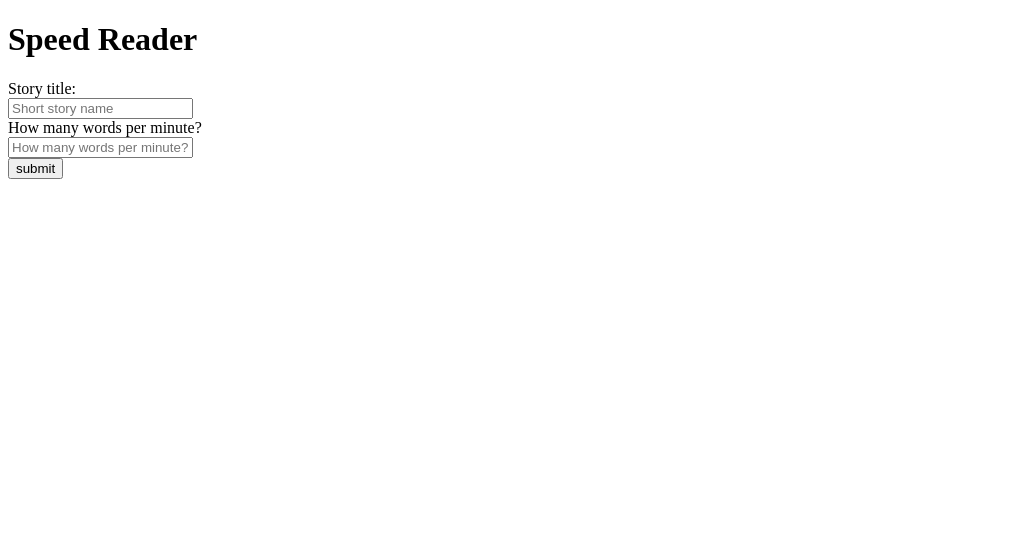
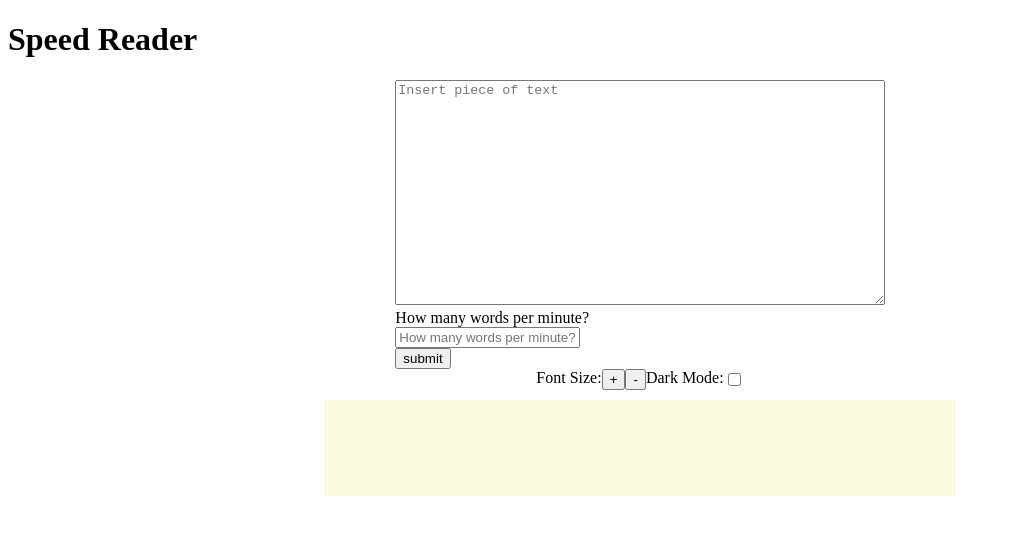
Before and after one commit to Mcilhaggis/speed-reader, a plain HTML site: page index.html in a window 1280 px wide. Shown: the whole page, without its empty margins (0-1011 px from the left). Drawn offline with Linux system fonts and the light colour scheme.

Commit message:
adding dark mode functionality

```diff
--- a/app.js
+++ b/app.js
@@ -1,33 +1,77 @@
+//Speed reader
 const speedBox = document.querySelector('.word-box');
+const pauseChars = [',','.','!',';','...'];
+//Word display box
+const wordDisplayBox = document.querySelector('.word-container');
+//Checkbox
+const darkMode = document.querySelector('#darkMode')
+const body = document.querySelector('body');
 
-
-let stringScript = "Lillie stood on the weathered deck of the house she had loved for twenty years and imagined herself falling; tumbling over earth-toned rooftops, through lush pines and down to the rocky coastline below. She imagined the currents pulling her away from land, winds and water pushing her across the globe along ancient, unseen pathways, into the abyss."
-
-//Clear timer if new rate is input
+//Get the desired WPM rate
 function getInputValue(){
-    let perSecondInterval = document.getElementById("wordsPM").value;
+    let perSecondInterval;
+    perSecondInterval = document.getElementById("wordsPM").value;
     let timeGap = Math.round(perSecondInterval / 60);
     timeGap = Math.round(1000 / timeGap);
     console.log("This many words per second: " + perSecondInterval);
     wordDisplay(timeGap);
 }
 
-//include grammatical characters
-//allow for puauses with grammar:
-// var PauseTypes = {
-//     'fullstop': 1.5,
-//     'comma': 1,
-//     'ellipsis': 3
-//   }
-
+//Display chosen text in speed reader box
 function wordDisplay(time) {
+    let stringScript = document.getElementById("insertedText").value;
+    console.log(stringScript);
     let script = stringScript.split(" ");
     console.log(script);
     script.forEach(function (el, index) {
         setTimeout(function () {
             speedBox.innerHTML = el;
-            console.log(index);
-            console.log(time)
+            //Create pause for grammar!!
         }, index * time);
     });
 }
+
+//buttons for changing font size and font type
+function increaseFontSize(){
+    let style = window.getComputedStyle(wordDisplayBox).getPropertyValue('font-size');
+    let fontSize = parseFloat(style);
+    console.log("The current font size is: " + fontSize);
+    wordDisplayBox.style.fontSize = (fontSize +1) + "px";
+}
+
+function reduceFontSize(){
+    let style = window.getComputedStyle(wordDisplayBox).getPropertyValue('font-size');
+    let fontSize = parseFloat(style);
+    console.log("The current font size is: " + fontSize);
+    wordDisplayBox.style.fontSize = (fontSize -1) + "px";
+}
+
+
+
+// buttons for changing font style
+function changeFontToSerif(){
+    let font = window.getComputedStyle(wordDisplayBox).getPropertyValue('font-style');
+    console.log(font)
+    // wordDisplayBox.style.fontStyle = 'serif'
+}
+
+function changeFontToSansSerif(){
+    let style = window.getComputedStyle(wordDisplayBox).getPropertyValue('font-style');
+    let fontSize = parseFloat(style);
+    console.log("The current font size is: " + fontSize);
+    wordDisplayBox.style.fontSize = (fontSize -1) + "px";
+}
+
+function darkModeSwitch() {
+    if(darkMode.checked == true){
+        console.log("Dark mode enabled");
+        body.style.backgroundColor = "#393e46";
+        wordDisplayBox.style.backgroundColor = "black";
+        wordDisplayBox.style.color = "white";
+
+    } else {
+        body.style.backgroundColor = "white";
+        wordDisplayBox.style.backgroundColor = "#fcfadf";
+        wordDisplayBox.style.color = "black";
+    }
+}
--- a/index.html
+++ b/index.html
@@ -7,19 +7,35 @@
     <link href="style.css" rel="stylesheet" type="text/css">
 </head>
 <body>
+
     <h1>Speed Reader</h1>
 
+    <div class="form-container">
         <form>
-        <label for="storyName">Story title:</label><br>
-        <input type="text" placeholder="Short story name"><br>
+            <textarea placeholder="Insert piece of text" id="insertedText"></textarea><br>
             <label for="">How many words per minute?</label><br>
             <input type="text" id="wordsPM" placeholder="How many words per minute?"><br>
             <button type="button" onclick="getInputValue();">submit</button>
         </form>
         <br>
         <br>
-    <div class="word-box"></div>
+    </div>
+    <div class="options-container">
+        <label>Font Size: </label>
+        <button onclick="increaseFontSize()" id="smallerFont">+</button>
+        <button onclick="reduceFontSize()" id="largerFont">-</button>
+        <label>Dark Mode: </label>
+        <input type="checkbox" id="darkMode" onclick="darkModeSwitch()"><br>
+        <!-- <label>Font Style: </label>
+        <button onclick="changeFontToSerif()" id="serifFont">Serif</button>
+        <button onclick="reduceFontSize()" id="sansSerifFont">Sans Serif</button> -->
 
+    </div>
+
+
+    <div class="word-container">
+        <div class="word-box small-text"></div>
+    </div>
     <script src="app.js" rel="javascript" type="text/javascript"></script>
 </body>
 </html>
--- a/style.css
+++ b/style.css
@@ -0,0 +1,39 @@
+body{
+    background-color: #ffffff;
+
+}
+
+.form-container{
+    width: 80%;
+    display: flex;
+    margin: 0 auto;
+    justify-content: center;
+    align-content: center;
+}
+
+textarea{
+    width: 36.25em;
+    height: 16.45em;
+
+}
+
+.word-container{
+    background-color:  #fcfadf;
+    color: #101011;
+    font-size: 2rem;
+    width: 50%;
+    height: 6rem;
+    line-height: 6rem;
+    display: flex;
+    margin: auto;
+    text-align: center;
+    justify-content: center;
+}
+
+.options-container{
+    display: flex;
+    margin: auto;
+    text-align: center;
+    justify-content: center;
+    padding-bottom: 10px;
+}
```
Lines whose indentation alone changed are shown as unchanged.
